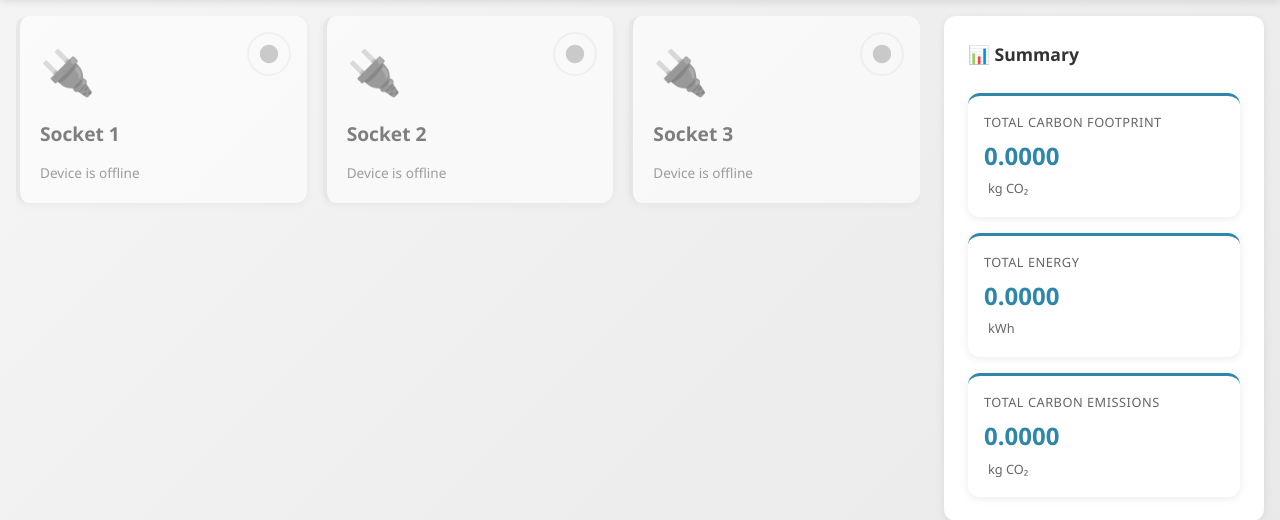
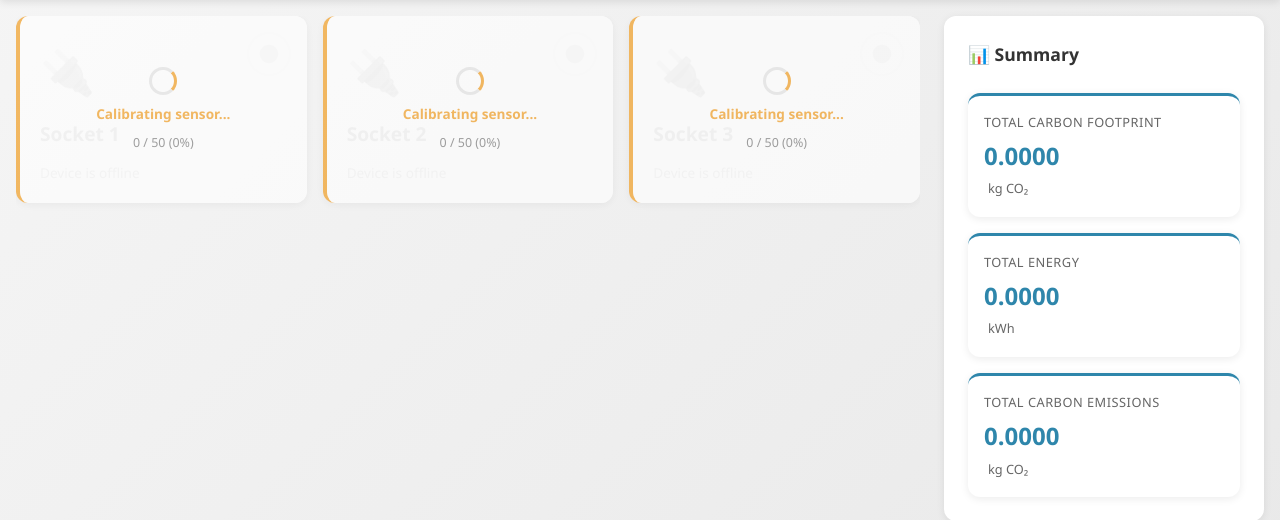
Before and after one commit to Niranjana2023/carbon-footprint-estimation-dashboard, a Flask app: page / in a window 1280 px wide. Shown: the part 70-590 px from the top of the page. Run offline with Flask 3, Linux system fonts and the light colour scheme.

Commit message:
Add ADC calibration feature in app.py and enhance UI for calibration status

```diff
--- a/app.py
+++ b/app.py
@@ -1,6 +1,13 @@
 from flask import Flask, render_template, request, jsonify
 from datetime import datetime, timedelta
 import json
+import logging
+
+logging.basicConfig(
+    level=logging.DEBUG,
+    format='%(asctime)s [%(levelname)s] %(message)s'
+)
+logger = logging.getLogger('sensor')
 
 app = Flask(__name__, template_folder='app/templates', static_folder='app/static')
 
@@ -13,13 +20,9 @@ CONFIG = {
     'CURRENT_SENSOR_RESOLUTION': 100,  # mV per Amp (ZMCT103C module sensitivity)
     'CARBON_EMISSION_FACTOR': 0.82,  # kg CO2 per kWh (adjust based on your region)
     'MAX_READINGS_PER_APPLIANCE': 50,  # Last n readings kept for graph; aggregates use counters
+    'CALIBRATION_SAMPLES': 50,  # No-load readings collected to auto-detect ADC center
+    'ADC_NOISE_THRESHOLD': 15,  # ADC counts within this range of center are treated as 0A
 }
-
-# ZMCT103C outputs Vcc/2 (2.5V) at zero current. Map that voltage to the
-# ESP32's 12-bit ADC scale so the center point correctly represents 0A.
-CONFIG['ADC_CENTER'] = int(
-    (CONFIG['SENSOR_VCC'] / 2 / CONFIG['ADC_REFERENCE_VOLTAGE']) * CONFIG['ADC_MAX']
-)
 
 # Appliance definitions (3 sockets)
 APPLIANCES = {
@@ -46,6 +49,18 @@ APPLIANCES = {
     },
 }
 
+# Per-appliance ADC calibration state.
+# On startup, the first CALIBRATION_SAMPLES readings (assumed no-load) are averaged
+# to find the true zero-current ADC center for each channel.  This accounts for the
+# ZMCT103C module's actual DC offset, potentiometer setting, and component tolerances.
+adc_calibration = {
+    appliance_id: {
+        'center': None,
+        'samples': [],
+    }
+    for appliance_id in APPLIANCES
+}
+
 # In-memory storage for real-time data and state
 # sync_skip_until: after a dashboard toggle, we don't overwrite is_on from controller until this time (so all clients see the same relay state)
 appliance_data = {
@@ -60,6 +75,16 @@ appliance_data = {
     }
     for appliance_id in APPLIANCES
 }
+
+
+def _calibration_status(appliance_id):
+    """Return calibration progress for a single appliance."""
+    cal = adc_calibration[appliance_id]
+    if cal['center'] is not None:
+        return {'is_calibrating': False, 'progress': 0, 'total': 0, 'center': cal['center']}
+    progress = len(cal['samples'])
+    total = CONFIG['CALIBRATION_SAMPLES']
+    return {'is_calibrating': True, 'progress': progress, 'total': total, 'center': None}
 
 
 @app.route('/')
@@ -124,25 +149,56 @@ def process_data():
                 adc_value = int(data[adc_pin])
 
                 # Update device configuration status on every request
-                # Device is configured if ADC value is not zero
                 appliance_data[appliance_id]['is_configured'] = (adc_value != 0)
 
-                # ADC center point (~3102) represents 0 current, derived from
-                # ZMCT103C Vcc/2 offset (2.5V) mapped onto the ESP32's 3.3V ADC range
-                adc_offset = adc_value - CONFIG['ADC_CENTER']
+                cal = adc_calibration[appliance_id]
 
-                # Convert ADC offset to millivolts using the ESP32 ADC step size
-                adc_step_mv = (CONFIG['ADC_REFERENCE_VOLTAGE'] * 1000) / CONFIG['ADC_MAX']
-                sensor_output_mv = adc_offset * adc_step_mv
+                # --- Auto-calibration: collect no-load samples to find true ADC center ---
+                if cal['center'] is None:
+                    cal['samples'].append(adc_value)
+                    needed = CONFIG['CALIBRATION_SAMPLES']
+                    if len(cal['samples']) < needed:
+                        logger.info(
+                            "[CALIBRATING] %s (%s): sample %d/%d  raw_adc=%d",
+                            appliance_id, adc_pin, len(cal['samples']), needed, adc_value
+                        )
+                        # While calibrating, report zero current/power
+                        current_a = 0.0
+                        power_w = 0.0
+                        voltage = CONFIG['VOLTAGE_CONSTANT']
+                    else:
+                        cal['center'] = int(round(
+                            sum(cal['samples']) / len(cal['samples'])
+                        ))
+                        logger.info(
+                            "[CALIBRATED] %s (%s): ADC center = %d  (from %d samples, "
+                            "min=%d, max=%d)",
+                            appliance_id, adc_pin, cal['center'], needed,
+                            min(cal['samples']), max(cal['samples'])
+                        )
+                        # Fall through to normal processing below
 
-                # Calculate current magnitude from sensor output
-                current_a = max(0.0, abs(sensor_output_mv) / CONFIG['CURRENT_SENSOR_RESOLUTION'])
+                if cal['center'] is not None:
+                    adc_center = cal['center']
+                    adc_offset = adc_value - adc_center
 
-                # Use constant voltage
-                voltage = CONFIG['VOLTAGE_CONSTANT']
+                    # Noise dead zone: treat small offsets around center as 0A
+                    if abs(adc_offset) <= CONFIG['ADC_NOISE_THRESHOLD']:
+                        adc_offset = 0
 
-                # Calculate power (floored at 0 to discard noise-induced negatives)
-                power_w = max(0.0, voltage * current_a)
+                    adc_step_mv = (CONFIG['ADC_REFERENCE_VOLTAGE'] * 1000) / CONFIG['ADC_MAX']
+                    sensor_output_mv = adc_offset * adc_step_mv
+
+                    current_a = max(0.0, abs(sensor_output_mv) / CONFIG['CURRENT_SENSOR_RESOLUTION'])
+                    voltage = CONFIG['VOLTAGE_CONSTANT']
+                    power_w = max(0.0, voltage * current_a)
+
+                    logger.debug(
+                        "[SENSOR] %s (%s): raw_adc=%d  center=%d  offset=%d  "
+                        "sensor_mv=%.1f  current=%.3fA  power=%.1fW",
+                        appliance_id, adc_pin, adc_value, adc_center, adc_offset,
+                        sensor_output_mv, current_a, power_w
+                    )
 
                 # Calculate time elapsed since last reading (in seconds)
                 current_timestamp = datetime.now()
@@ -215,13 +271,14 @@ def get_appliance_data(appliance_id):
         'current_reading': current_reading,
         'readings': readings,
         'total_energy': round(data['total_energy'], 6),
-        'total_carbon': round(data['total_carbon'], 6)
+        'total_carbon': round(data['total_carbon'], 6),
+        'calibration': _calibration_status(appliance_id)
     }), 200
 
 
 @app.route('/api/appliance/<appliance_id>/reset', methods=['POST'])
 def reset_appliance_data(appliance_id):
-    """Reset data for a specific appliance."""
+    """Reset data and calibration for a specific appliance."""
     if appliance_id not in APPLIANCES:
         return jsonify({'error': 'Appliance not found'}), 404
 
@@ -234,8 +291,44 @@ def reset_appliance_data(appliance_id):
         'is_configured': False,
         'sync_skip_until': None
     }
+    adc_calibration[appliance_id] = {'center': None, 'samples': []}
+    logger.info("[RESET] %s: data and calibration cleared — will re-calibrate from next %d samples",
+                appliance_id, CONFIG['CALIBRATION_SAMPLES'])
 
     return jsonify({'status': 'success', 'message': f'Data reset for {appliance_id}'}), 200
+
+
+@app.route('/api/calibrate', methods=['POST'])
+def calibrate_sensors():
+    """
+    Reset ADC calibration so the system re-learns the zero-current center from the
+    next CALIBRATION_SAMPLES readings.  Call this with NO LOAD connected.
+    Optional JSON body: {"appliance_id": "socket_1"} to calibrate a single channel.
+    """
+    body = request.get_json(silent=True) or {}
+    target = body.get('appliance_id')
+
+    if target and target not in APPLIANCES:
+        return jsonify({'error': f'Unknown appliance: {target}'}), 404
+
+    targets = [target] if target else list(APPLIANCES.keys())
+    for aid in targets:
+        adc_calibration[aid] = {'center': None, 'samples': []}
+        appliance_data[aid]['readings'] = []
+        appliance_data[aid]['total_energy'] = 0
+        appliance_data[aid]['total_carbon'] = 0
+        appliance_data[aid]['last_timestamp'] = None
+
+    logger.info("[CALIBRATE] Re-calibrating %s — collecting %d no-load samples per channel",
+                ', '.join(targets), CONFIG['CALIBRATION_SAMPLES'])
+
+    return jsonify({
+        'status': 'success',
+        'message': f'Calibration reset for {", ".join(targets)}. '
+                   f'Ensure NO LOAD is connected — the next {CONFIG["CALIBRATION_SAMPLES"]} '
+                   f'readings will be used to determine the zero-current center.',
+        'appliances': targets
+    }), 200
 
 
 @app.route('/api/appliance/<appliance_id>/toggle', methods=['POST'])
@@ -272,7 +365,8 @@ def get_all_states():
     """Get the state of all appliances mapped to their output pins."""
     states = {APPLIANCES[appliance_id]['output_pin']: appliance_data[appliance_id]['is_on'] for appliance_id in APPLIANCES}
     configured = {appliance_id: appliance_data[appliance_id]['is_configured'] for appliance_id in APPLIANCES}
-    return jsonify({'states': states, 'configured': configured}), 200
+    calibration = {appliance_id: _calibration_status(appliance_id) for appliance_id in APPLIANCES}
+    return jsonify({'states': states, 'configured': configured, 'calibration': calibration}), 200
 
 
 @app.route('/api/aggregates', methods=['GET'])
--- a/app/static/css/style.css
+++ b/app/static/css/style.css
@@ -512,6 +512,98 @@ button {
     }
 }
 
+/* ── Calibration: Dashboard Card Overlay ── */
+.appliance-card.calibrating {
+    border-left-color: var(--accent-color);
+    pointer-events: none;
+}
+
+.calibration-overlay {
+    position: absolute;
+    inset: 0;
+    background: rgba(255, 255, 255, 0.92);
+    border-radius: 12px;
+    display: flex;
+    flex-direction: column;
+    align-items: center;
+    justify-content: center;
+    gap: 0.5rem;
+    z-index: 20;
+}
+
+.calibration-spinner {
+    width: 28px;
+    height: 28px;
+    border: 3px solid var(--border-color);
+    border-top-color: var(--accent-color);
+    border-radius: 50%;
+    animation: spin 0.8s linear infinite;
+}
+
+.calibration-label {
+    font-size: 0.85rem;
+    font-weight: 600;
+    color: var(--accent-color);
+}
+
+.calibration-progress {
+    font-size: 0.78rem;
+    color: var(--text-gray);
+    font-variant-numeric: tabular-nums;
+}
+
+/* ── Calibration: Detail Page Banner ── */
+.calibration-banner {
+    display: flex;
+    align-items: center;
+    gap: 1rem;
+    background: linear-gradient(135deg, #FFF8E1 0%, #FFF3CD 100%);
+    border: 1px solid #FFE082;
+    border-left: 4px solid var(--accent-color);
+    border-radius: 10px;
+    padding: 1rem 1.25rem;
+    margin-bottom: 1.5rem;
+    flex-wrap: wrap;
+}
+
+.calibration-banner .calibration-spinner {
+    flex-shrink: 0;
+}
+
+.calibration-banner-text {
+    display: flex;
+    flex-direction: column;
+    gap: 0.15rem;
+    flex: 1;
+    min-width: 180px;
+}
+
+.calibration-banner-text strong {
+    font-size: 0.95rem;
+    color: #8B6914;
+}
+
+.calibration-banner-text span {
+    font-size: 0.82rem;
+    color: var(--text-gray);
+    font-variant-numeric: tabular-nums;
+}
+
+.calibration-bar-wrapper {
+    width: 100%;
+    height: 6px;
+    background: #FFE082;
+    border-radius: 3px;
+    overflow: hidden;
+}
+
+.calibration-bar {
+    height: 100%;
+    background: var(--accent-color);
+    border-radius: 3px;
+    transition: width 0.4s ease;
+}
+
 /* Loading State */
 .loading {
     opacity: 0.6;
--- a/app/templates/dashboard.html
+++ b/app/templates/dashboard.html
@@ -23,6 +23,11 @@
                     {% for appliance_id, appliance in appliances.items() %}
                     <div class="appliance-card-wrapper">
                         <a href="{{ url_for('appliance_detail', appliance_id=appliance_id) }}" class="appliance-card" id="card-{{ appliance_id }}" onclick="handleCardClick(event, '{{ appliance_id }}')">
+                            <div class="calibration-overlay" id="cal-{{ appliance_id }}" style="display:none">
+                                <div class="calibration-spinner"></div>
+                                <span class="calibration-label">Calibrating sensor...</span>
+                                <span class="calibration-progress" id="cal-progress-{{ appliance_id }}"></span>
+                            </div>
                             <div class="appliance-icon">{{ appliance.icon }}</div>
                             <h3 class="appliance-name">{{ appliance.name }}</h3>
                             <p class="appliance-status" id="status-{{ appliance_id }}">Click to view details</p>
@@ -127,6 +132,26 @@
             }
         }
 
+        // Update calibration overlay on a card
+        function updateCalibrationStatus(applianceId, calInfo) {
+            const overlay = document.getElementById(`cal-${applianceId}`);
+            const progress = document.getElementById(`cal-progress-${applianceId}`);
+            const card = document.getElementById(`card-${applianceId}`);
+            const button = document.getElementById(`btn-${applianceId}`);
+
+            if (!calInfo || !calInfo.is_calibrating) {
+                overlay.style.display = 'none';
+                card.classList.remove('calibrating');
+                return;
+            }
+            overlay.style.display = 'flex';
+            card.classList.add('calibrating');
+            button.disabled = true;
+            button.style.pointerEvents = 'none';
+            const pct = Math.round((calInfo.progress / calInfo.total) * 100);
+            progress.textContent = `${calInfo.progress} / ${calInfo.total}  (${pct}%)`;
+        }
+
         // Update device configuration status
         function updateDeviceStatus(applianceId, isConfigured) {
             const card = document.getElementById(`card-${applianceId}`);
@@ -172,6 +197,13 @@
                 Object.entries(data.configured).forEach(([appId, isConfigured]) => {
                     updateDeviceStatus(appId, isConfigured);
                 });
+
+                // Update calibration status
+                if (data.calibration) {
+                    Object.entries(data.calibration).forEach(([appId, calInfo]) => {
+                        updateCalibrationStatus(appId, calInfo);
+                    });
+                }
             } catch (error) {
                 console.error('Error loading states:', error);
             }
```
Also changed, not shown: app/templates/appliance_detail.html (+27 -0 lines), 1 other file.
